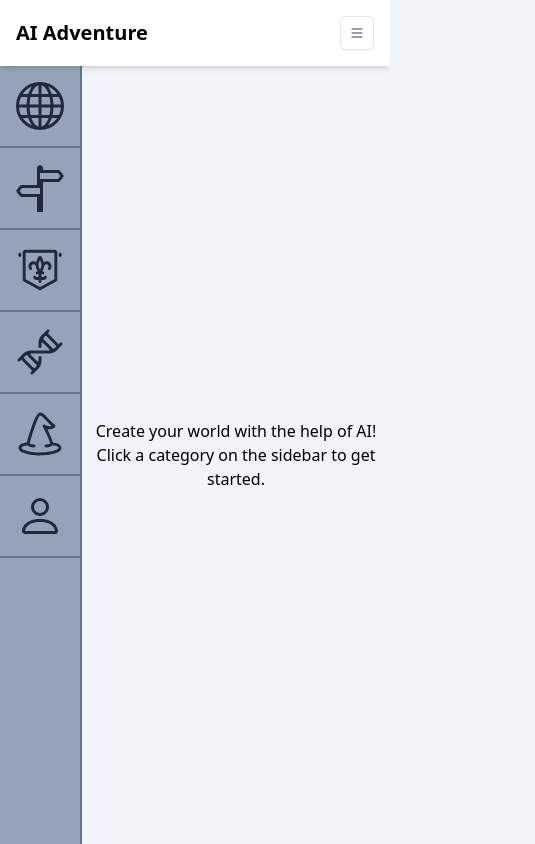
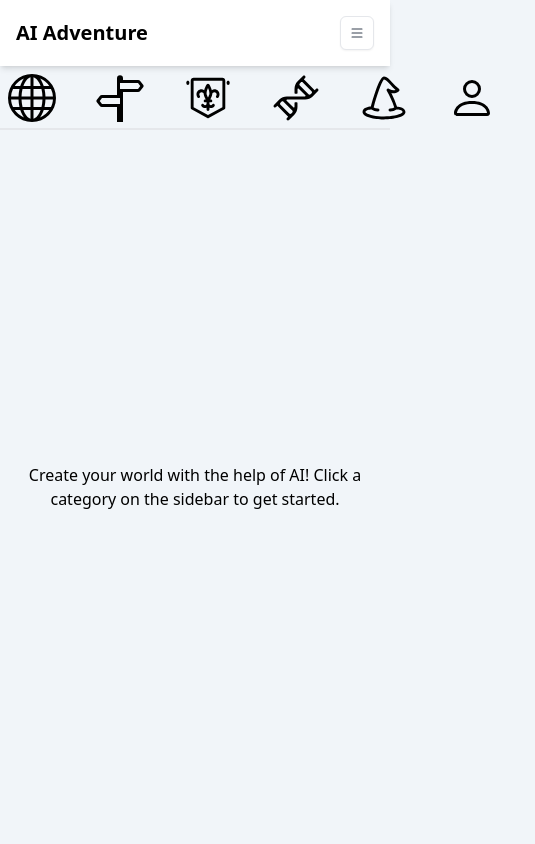
Before and after one commit to DanielWeiner/ai-adventure, a Next.js app: page /create in a window 390 px wide. Shown: the whole page, 535 px wide, since content can reach past the window. Built offline with nearby package versions, Linux system fonts and the light colour scheme; no server answers.

Commit message:
Make creation page a little more mobile-friendly

```diff
--- a/app/create/[pageName]/chatPanel.tsx
+++ b/app/create/[pageName]/chatPanel.tsx
@@ -72,7 +72,7 @@ export default function ChatPanel() {
     });
 
     return (
-        <>
+        <div className="flex flex-row flex-grow w-full h-full border-l-2 border-l-slate-500">
             <section className="w-2/12">
                 <ul className="flex flex-col align-middle items-center text-center">
                     {
@@ -128,6 +128,6 @@ export default function ChatPanel() {
                     </ul>
                 </div>: null}
             </section>
-        </>
+        </div>
     )
 }
--- a/app/create/creationPage.tsx
+++ b/app/create/creationPage.tsx
@@ -7,54 +7,30 @@ import Link from "next/link";
 
 const iconSize = '48';
 
+const NavLink = ({ pageName, nounType, tooltip, Icon } : { pageName: string, nounType: string, tooltip: string, Icon: React.FC<{className?: string, size: string}>}) => (
+    <Link href="/create/[pageName]" as={`/create/${nounType}`} {...pageName === nounType ? { 'aria-current': 'page' } : {} } className="hs-tooltip [--placement:bottom] lg:[--placement:right] [&[aria-current=page]]:bg-slate-500 p-2">
+        <Icon className="hs-tooltip-toggle" size={iconSize} />
+
+        <span className="hs-tooltip-content hs-tooltip-shown:opacity-100 hs-tooltip-shown:visible opacity-0 transition-opacity inline-block absolute invisible z-10 py-1 px-2 bg-gray-900 text-sm font-medium text-white rounded-md shadow-sm dark:bg-slate-700" role="tooltip">
+            { tooltip }
+        </span>
+    </Link>
+)
+
 export default function CreationPage({ pageName, children } : { pageName: string, children?: React.ReactNode }) {
     return (
-        <div className="flex flex-row w-full h-full">
-            <nav className="flex flex-col flex-shrink bg-slate-400 text-slate-800">
-                <Link href="/create/[pageName]" as="/create/world" data-active={pageName === 'world'} className="hs-tooltip [--placement:right] p-4 border-b-2 border-b-slate-500 [&[data-active=true]]:bg-slate-500">
-                    <WorldIcon className="hs-tooltip-toggle" size={iconSize} />
-
-                    <span className="hs-tooltip-content hs-tooltip-shown:opacity-100 hs-tooltip-shown:visible opacity-0 transition-opacity inline-block absolute invisible z-10 py-1 px-2 bg-gray-900 text-xs font-medium text-white rounded-md shadow-sm dark:bg-slate-700" role="tooltip">
-                        Worlds
-                    </span>
-                </Link>
-                <Link href="/create/[pageName]" as="/create/location" data-active={pageName === 'location'} className="hs-tooltip [--placement:right] p-4 border-b-2 border-b-slate-500 [&[data-active=true]]:bg-slate-500">
-                    <LocationIcon className="hs-tooltip-toggle" size={iconSize} />
-
-                    <span className="hs-tooltip-content hs-tooltip-shown:opacity-100 hs-tooltip-shown:visible opacity-0 transition-opacity inline-block absolute invisible z-10 py-1 px-2 bg-gray-900 text-xs font-medium text-white rounded-md shadow-sm dark:bg-slate-700" role="tooltip">
-                        Locations
-                    </span>
-                </Link>
-                <Link href="/create/[pageName]" as="/create/faction" data-active={pageName === 'faction'} className="hs-tooltip [--placement:right] p-4 border-b-2 border-b-slate-500 [&[data-active=true]]:bg-slate-500">
-                    <FactionIcon className="hs-tooltip-toggle" size={iconSize} />
-
-                    <span className="hs-tooltip-content hs-tooltip-shown:opacity-100 hs-tooltip-shown:visible opacity-0 transition-opacity inline-block absolute invisible z-10 py-1 px-2 bg-gray-900 text-xs font-medium text-white rounded-md shadow-sm dark:bg-slate-700" role="tooltip">
-                        Factions
-                    </span>
-                </Link>
-                <Link href="/create/[pageName]" as="/create/species" data-active={pageName === 'species'} className="hs-tooltip [--placement:right] p-4 border-b-2 border-b-slate-500 [&[data-active=true]]:bg-slate-500">
-                    <SpeciesIcon className="hs-tooltip-toggle" size={iconSize} />
-
-                    <span className="hs-tooltip-content hs-tooltip-shown:opacity-100 hs-tooltip-shown:visible opacity-0 transition-opacity inline-block absolute invisible z-10 py-1 px-2 bg-gray-900 text-xs font-medium text-white rounded-md shadow-sm dark:bg-slate-700" role="tooltip">
-                        Species
-                    </span>
-                </Link>
-                <Link href="/create/[pageName]" as="/create/class"  data-active={pageName === 'class'} className="hs-tooltip [--placement:right] p-4 border-b-2 border-b-slate-500 [&[data-active=true]]:bg-slate-500">
-                    <ClassIcon className="hs-tooltip-toggle" size={iconSize} />
-
-                    <span className="hs-tooltip-content hs-tooltip-shown:opacity-100 hs-tooltip-shown:visible opacity-0 transition-opacity inline-block absolute invisible z-10 py-1 px-2 bg-gray-900 text-xs font-medium text-white rounded-md shadow-sm dark:bg-slate-700" role="tooltip">
-                        Classes
-                    </span>
-                </Link>
-                <Link href="/create/[pageName]" as="/create/character" data-active={pageName === 'character'} className="hs-tooltip [--placement:right] p-4 border-b-2 border-b-slate-500 [&[data-active=true]]:bg-slate-500">
-                    <CharacterIcon className="hs-tooltip-toggle" size={iconSize} />
-
-                    <span className="hs-tooltip-content hs-tooltip-shown:opacity-100 hs-tooltip-shown:visible opacity-0 transition-opacity inline-block absolute invisible z-10 py-1 px-2 bg-gray-900 text-xs font-medium text-white rounded-md shadow-sm dark:bg-slate-700" role="tooltip">
-                        Characters
-                    </span>
-                </Link>
-            </nav>
-            <section className="flex flex-row flex-grow w-full h-full border-l-2 border-l-slate-500">{children}</section>
+        <div className="flex flex-col lg:flex-row w-full h-full">
+            <div className="lg:max-w-[5rem] border-gray-200 lg:border-gray-300 dark:border-gray-700 border-b-2 lg:border-b-0">
+                <nav className="flex mr-0 lg:-mr-0.5 flex-row lg:flex-col space-y-0 lg:space-y-2 -mb-0.5 lg:mb-0 justify-evenly lg:justify-normal space-x-6 lg:space-x-0">
+                    <NavLink Icon={WorldIcon} nounType="world" pageName={pageName} tooltip="Worlds" />
+                    <NavLink Icon={LocationIcon} nounType="location" pageName={pageName} tooltip="Locations" />
+                    <NavLink Icon={FactionIcon} nounType="faction" pageName={pageName} tooltip="Factions" />
+                    <NavLink Icon={SpeciesIcon} nounType="species" pageName={pageName} tooltip="Species" />
+                    <NavLink Icon={ClassIcon} nounType="class" pageName={pageName} tooltip="Classes" />
+                    <NavLink Icon={CharacterIcon} nounType="character" pageName={pageName} tooltip="Characters" />
+                </nav>
+            </div>
+            {children}
         </div>
     );
 }
```
Also changed, not shown: package.json (+11 -9 lines), 1 other file (tests, documents, lock files or other folders).
